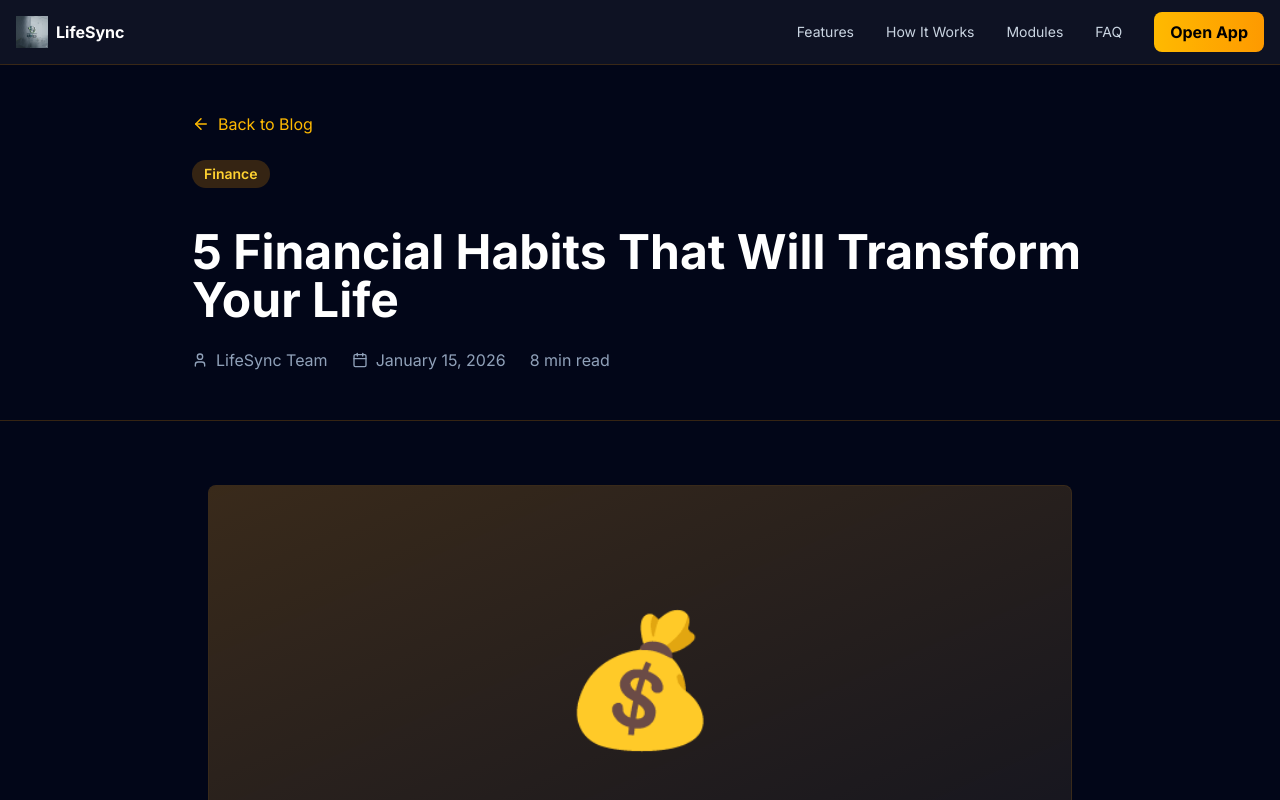
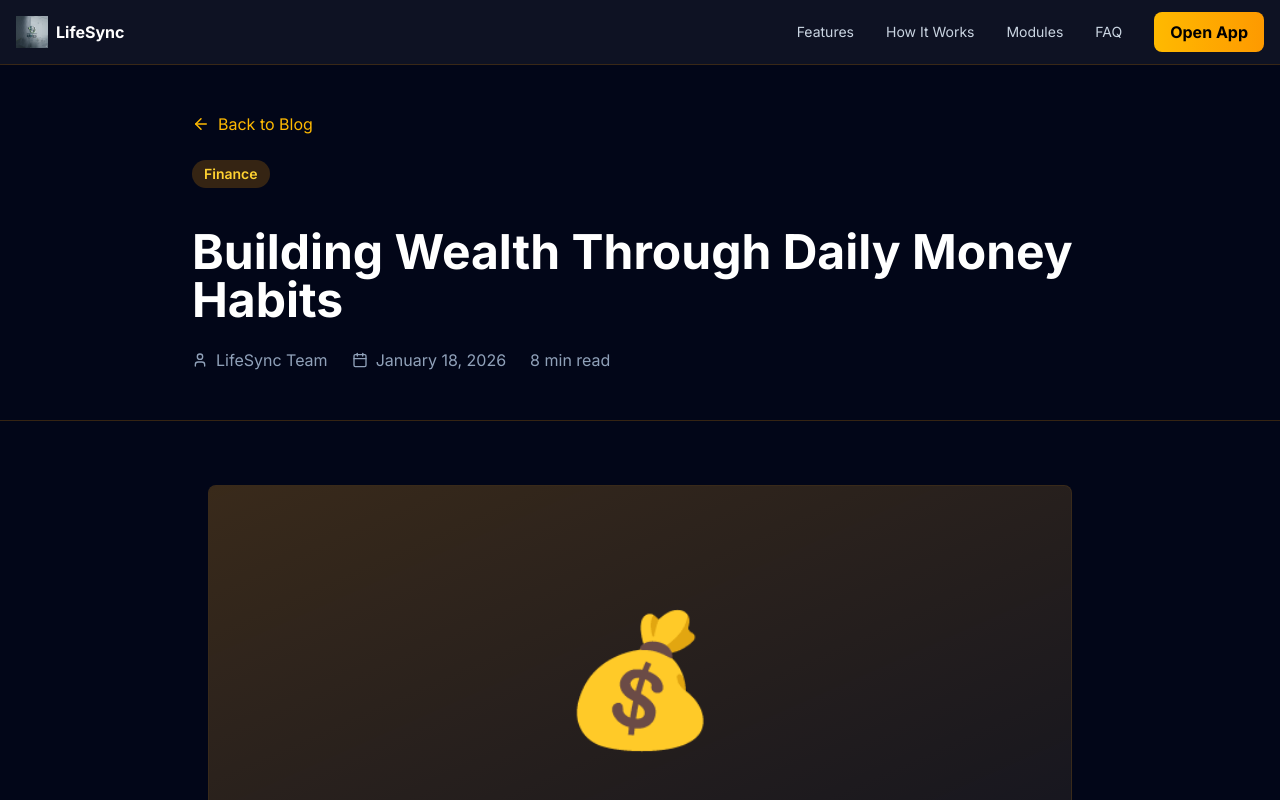
Before and after one commit to umairansari92/LifeSync-Landing, a Next.js app: page /blog/financial-habits in a window 1280 px wide. Shown: the top 800 px of the page. Built offline with nearby package versions, Linux system fonts and the light colour scheme.

Commit message:
Fix: Update blog articles with comprehensive, readable content

```diff
--- a/src/app/blog/[slug]/page.tsx
+++ b/src/app/blog/[slug]/page.tsx
@@ -10,9 +10,9 @@ interface BlogPostProps {
 
 const blogPosts: Record<string, any> = {
   "financial-habits": {
-    title: "5 Financial Habits That Will Transform Your Life",
+    title: "Building Wealth Through Daily Money Habits",
     author: "LifeSync Team",
-    date: "January 15, 2026",
+    date: "January 18, 2026",
     category: "Finance",
     emoji: "💰",
     image: "💰",
```
